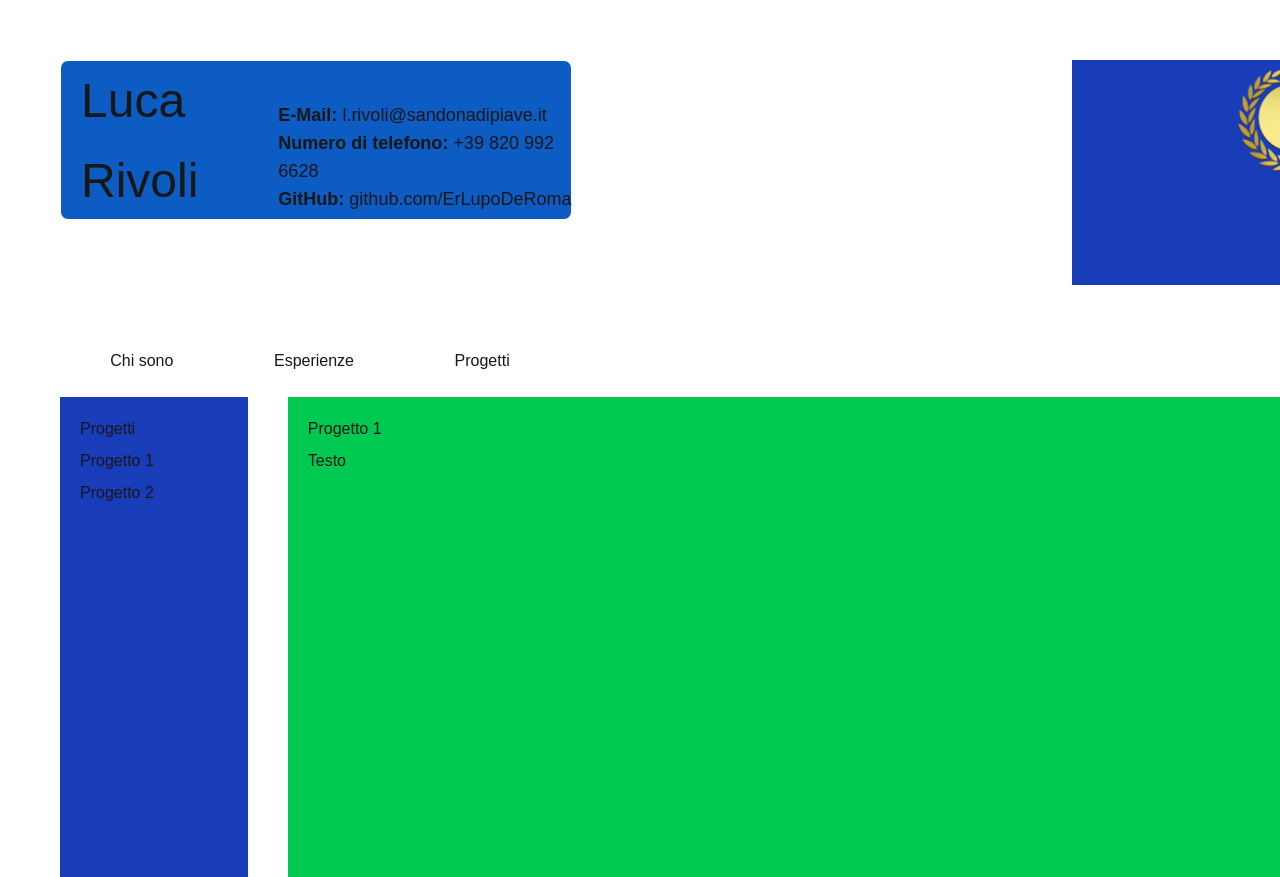
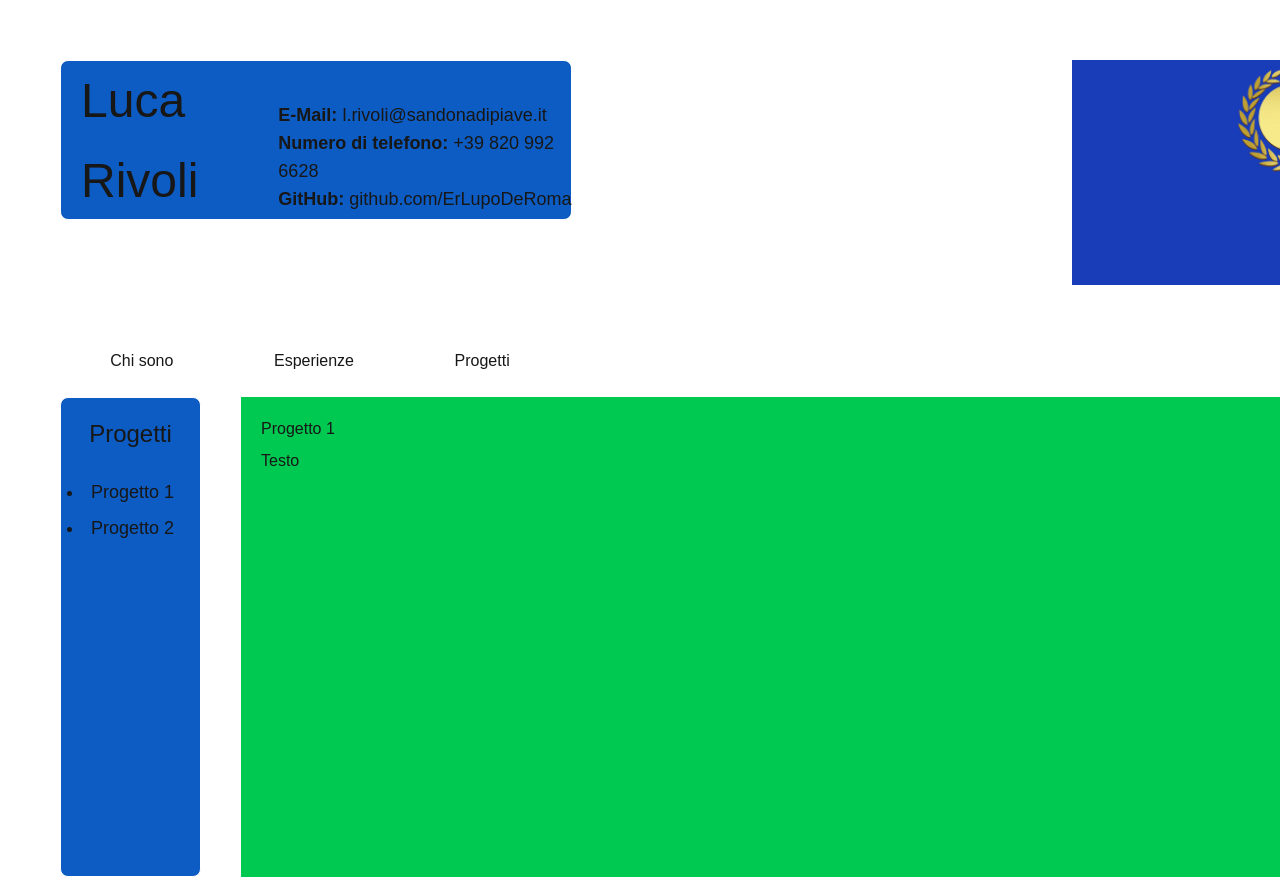
Before and after one commit to ErLupoDeRoma/portfolio, a Next.js app in the folder portfolio/: page / in a window 1280 px wide. Shown: the top 877 px of the page. Built offline with nearby package versions, Linux system fonts and the light colour scheme.

Commit message:
Cambio dello stile dell elemento Riquadro_Navigazione

```diff
--- a/portfolio/components/Riquadro_Navigazione.js
+++ b/portfolio/components/Riquadro_Navigazione.js
@@ -1,16 +1,20 @@
 export default function Navigazione() {
   return (
     <>
-      <div id="generale" className="mt-5 flex flex-col bg-blue-800 w-70 h-120">
-        <div id="Progetti" className="mt-5 ml-5">
+      <div
+        id="generale"
+        className="mt-5 flex flex-col bg-[#0D5CC3] w-50 h-120 rounded-lg border border-white"
+      >
+        <div id="progetti" className="mt-5 pb-5 text-2xl text-center">
           Progetti
         </div>
-        <div id="Progetto 1" className="mt-2 ml-5">
+
+        <li id="progetto_1" className="mt-2 mr-5 text-lg text-center">
           Progetto 1
-        </div>
-        <div id="Progetto 2" className="mt-2 ml-5">
+        </li>
+        <li id="progetto_2" className="mt-2 mr-5 text-lg text-center">
           Progetto 2
-        </div>
+        </li>
       </div>
     </>
   );
--- a/portfolio/components/Riquadro_Progetto.js
+++ b/portfolio/components/Riquadro_Progetto.js
@@ -1,7 +1,7 @@
 export default function Progetto() {
   return (
     <>
-      <div className="mt-5 ml-10 bg-green-500 w-370 h-120">
+      <div className="mt-5 ml-10 bg-green-500 w-370 h-120 ">
         <div className="mt-5 ml-5">Progetto 1</div>
         <div className="mt-2 ml-5">Testo</div>
       </div>
```
Also changed, not shown: portfolio/app/globals.css (line endings or trailing spaces).
